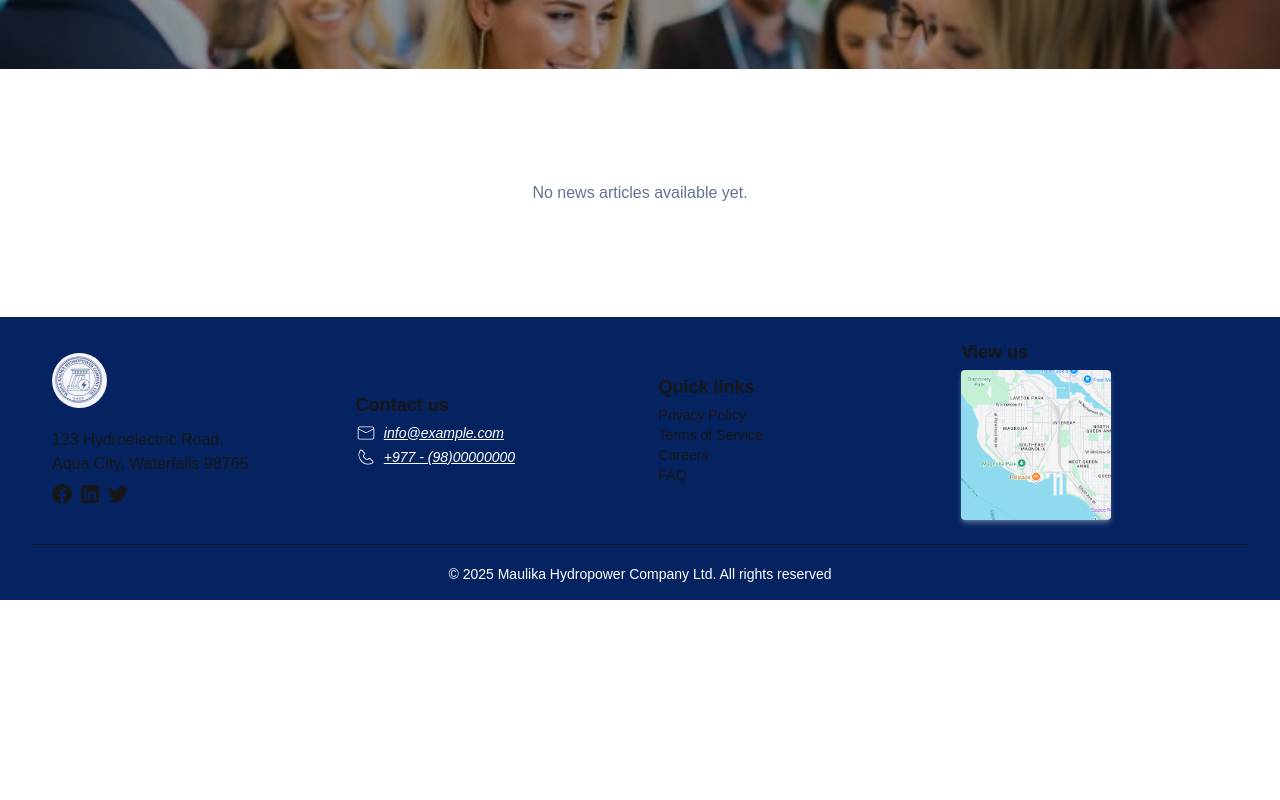
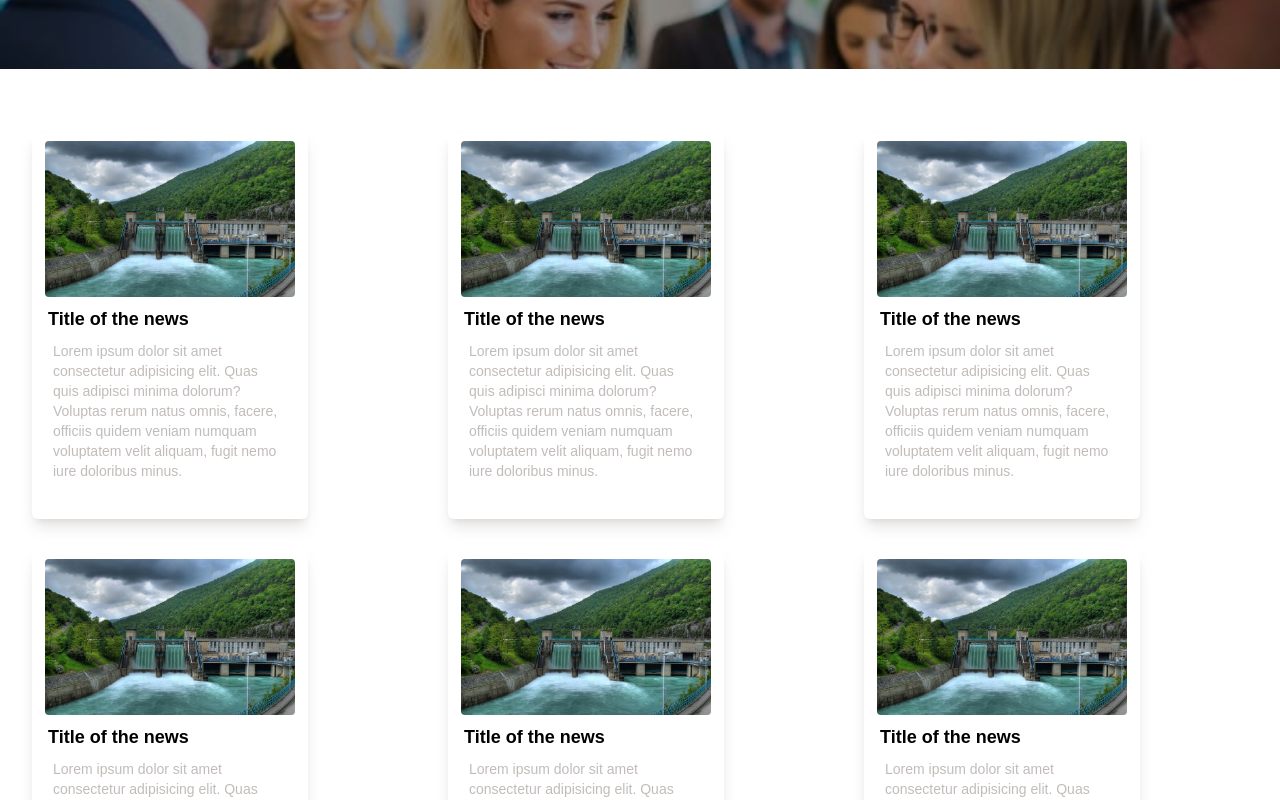
Before and after one commit to tufanrai/maulakalika, a Next.js app: page /news in a window 1280 px wide. Shown: the part 300-1100 px from the top of the page. Before the commit the page ends 900 px from the top, so only its background shows below. Built offline with nearby package versions, Linux system fonts and the light colour scheme.

Commit message:
Updated contact us page, created a new and events cards

```diff
--- a/app/contact/page.tsx
+++ b/app/contact/page.tsx
@@ -2,6 +2,7 @@
 import React, { useState } from "react";
 import { MapPin, Phone, Mail, Clock, Send } from "lucide-react";
 import hero from "@/public/It's a deal!.jpg";
+import { AiOutlineSend } from "react-icons/ai";
 
 export default function Contact() {
   return (
@@ -39,7 +40,11 @@ export default function Contact() {
                 <label className="block text-sm font-medium text-slate-700 mb-2">
                   Your Name
                 </label>
-                <input required placeholder="John Doe" className="bg-white" />
+                <input
+                  required
+                  placeholder="John Doe"
+                  className="bg-white outline-none px-5 py-1 font-regural text-md text-stone-800 w-full rounded-md border-[1px] border-stone-300"
+                />
               </div>
               <div>
                 <label className="block text-sm font-medium text-slate-700 mb-2">
@@ -49,7 +54,7 @@ export default function Contact() {
                   type="email"
                   required
                   placeholder="john@example.com"
-                  className="bg-white"
+                  className="bg-white outline-none px-5 py-1 font-regural text-md text-stone-800 w-full rounded-md border-[1px] border-stone-300"
                 />
               </div>
               <div>
@@ -59,7 +64,7 @@ export default function Contact() {
                 <input
                   required
                   placeholder="How can we help?"
-                  className="bg-white"
+                  className="bg-white outline-none px-5 py-1 font-regural text-md text-stone-800 w-full rounded-md border-[1px] border-stone-300"
                 />
               </div>
               <div>
@@ -70,17 +75,15 @@ export default function Contact() {
                   required
                   placeholder="Tell us more about your inquiry..."
                   rows={5}
-                  className="bg-white"
+                  className="bg-white outline-none px-5 py-1 font-regural text-md text-stone-800 w-full rounded-md border-[1px] border-stone-300"
                 />
               </div>
               <button
                 type="submit"
-                className="w-full bg-gradient-to-r from-teal-600 to-blue-600 hover:from-teal-700 hover:to-blue-700"
+                className="w-full bg-gradient-to-r from-teal-600 to-blue-600 hover:from-teal-700 hover:to-blue-700 flex items-center justify-center gap-2 rounded-md py-3 font-semibold text-lg"
               >
-                <>
-                  <Send className="w-4 h-4 mr-2" />
+                <AiOutlineSend className="w-4 h-4 mr-2 font-black text-7xl -rotate-45 ease duration-300 hover:rotate-0" />
                 Send Message
-                </>
               </button>
             </form>
           </div>
@@ -149,9 +152,12 @@ export default function Contact() {
                 </div>
               </div>
             </div>
-
+          </div>
+        </div>
+      </section>
       {/* Map */}
-            <div className="aspect-video bg-slate-200 rounded-2xl overflow-hidden">
+      <div className="w-full flex justify-center py-8">
+        <div className="max-w-[1280px] max-h-100 h-screen w-full aspect-video bg-slate-200 rounded-2xl overflow-hidden">
           <img
             src="https://images.unsplash.com/photo-1524661135-423995f22d0b?w=800&h=600&fit=crop"
             alt="Location Map"
@@ -160,7 +166,5 @@ export default function Contact() {
         </div>
       </div>
     </div>
-      </section>
-    </div>
   );
 }
--- a/app/news/page.tsx
+++ b/app/news/page.tsx
@@ -1,5 +1,6 @@
 import React from "react";
 import events from "@/public/Networking Event Interaction.jpg";
+import Project_news_card from "@/components/cards/project_news_card";
 
 export default function News() {
   return (
@@ -28,9 +29,14 @@ export default function News() {
       {/* News Grid */}
       <section className="max-w-7xl mx-auto px-4 sm:px-6 lg:px-8 py-16">
         <div className="grid sm:grid-cols-2 lg:grid-cols-3 gap-8">
-          <div className="col-span-full text-center py-12">
-            <p className="text-slate-500">No news articles available yet.</p>
-          </div>
+          <Project_news_card />
+          <Project_news_card />
+          <Project_news_card />
+          <Project_news_card />
+          <Project_news_card />
+          <Project_news_card />
+          <Project_news_card />
+          <Project_news_card />
         </div>
       </section>
     </div>
--- /dev/null
+++ b/components/cards/project_news_card.tsx
@@ -0,0 +1,42 @@
+import React from "react";
+import pjimg from "@/public/Hydro electric power plant stock image_ Image of powerplant - 19361119.jpg";
+
+interface IProps {
+  image?: string;
+  title?: string;
+  description?: string;
+}
+
+const defaultValues: IProps = {
+  image: `${pjimg.src}`,
+  title: "Title of the news",
+  description: `Lorem ipsum dolor sit amet consectetur adipisicing elit. Quas quis
+        adipisci minima dolorum? Voluptas rerum natus omnis, facere, officiis
+        quidem veniam numquam voluptatem velit aliquam, fugit nemo iure
+        doloribus minus.`,
+};
+
+const Project_news_card = ({ image, title, description }: IProps) => {
+  let upload = image ?? defaultValues.image;
+  return (
+    <div className="max-w-[276px] max-h-[386px] w-full h-screen rounded-md shadow-lg/30 shadow-stone-400 p-2 flex flex-col items-center justify-start gap-1 cursor-pointer ease duration-300 hover:scale-102">
+      <div
+        style={{
+          backgroundImage: `url("${upload}")`,
+          backgroundPosition: "top",
+          backgroundSize: "cover",
+          backgroundRepeat: "no-repeat",
+        }}
+        className="max-w-[250px] max-h-[156px] w-full h-screen rounded-sm bg-stone-300"
+      ></div>
+      <h6 className="w-full px-2 py-1 text-start mx-2 font-semibold text-lg text-black">
+        {title ?? defaultValues.title}
+      </h6>
+      <p className="max-w-[250px] max-h-[140px] w-full h-screen overflow-hidden font-regural text-sm/5 px-2 text-stone-400/70">
+        {description ?? defaultValues.description}
+      </p>
+    </div>
+  );
+};
+
+export default Project_news_card;
```
Lines whose indentation alone changed are shown as unchanged.
